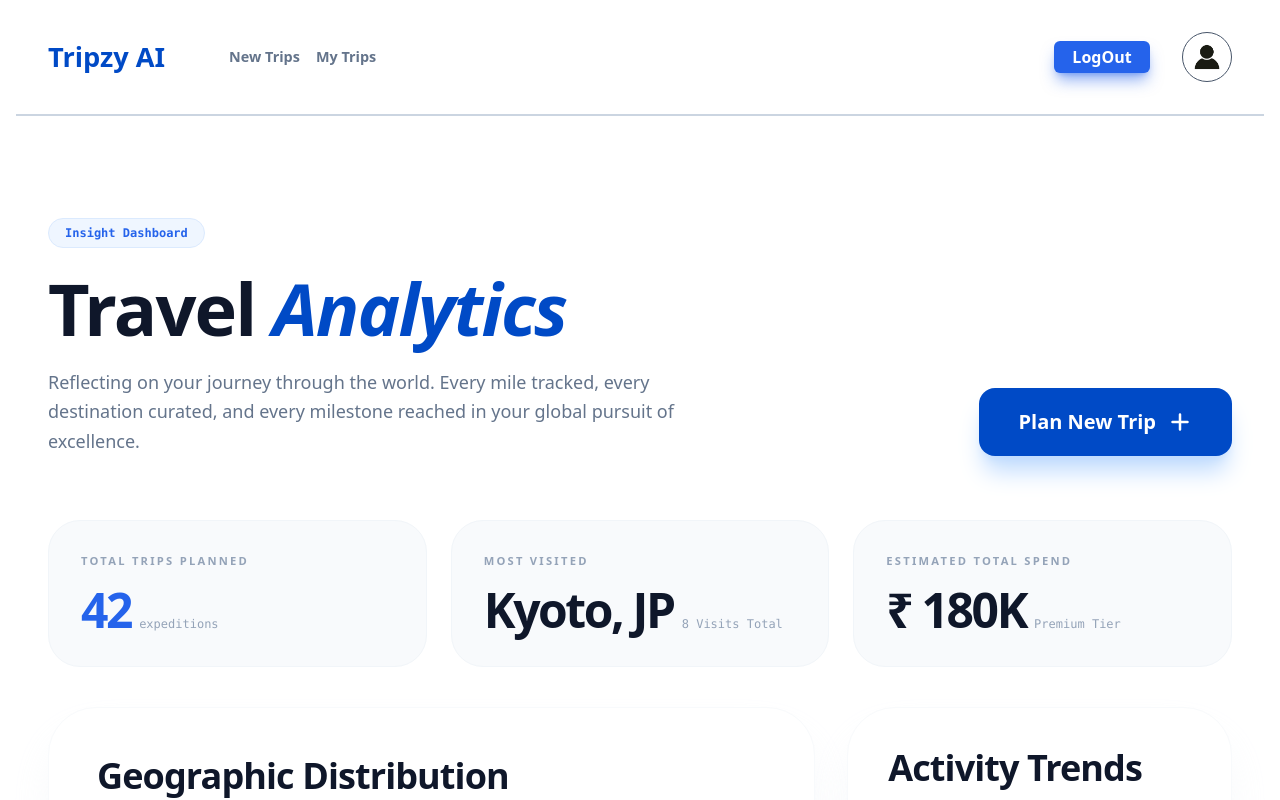
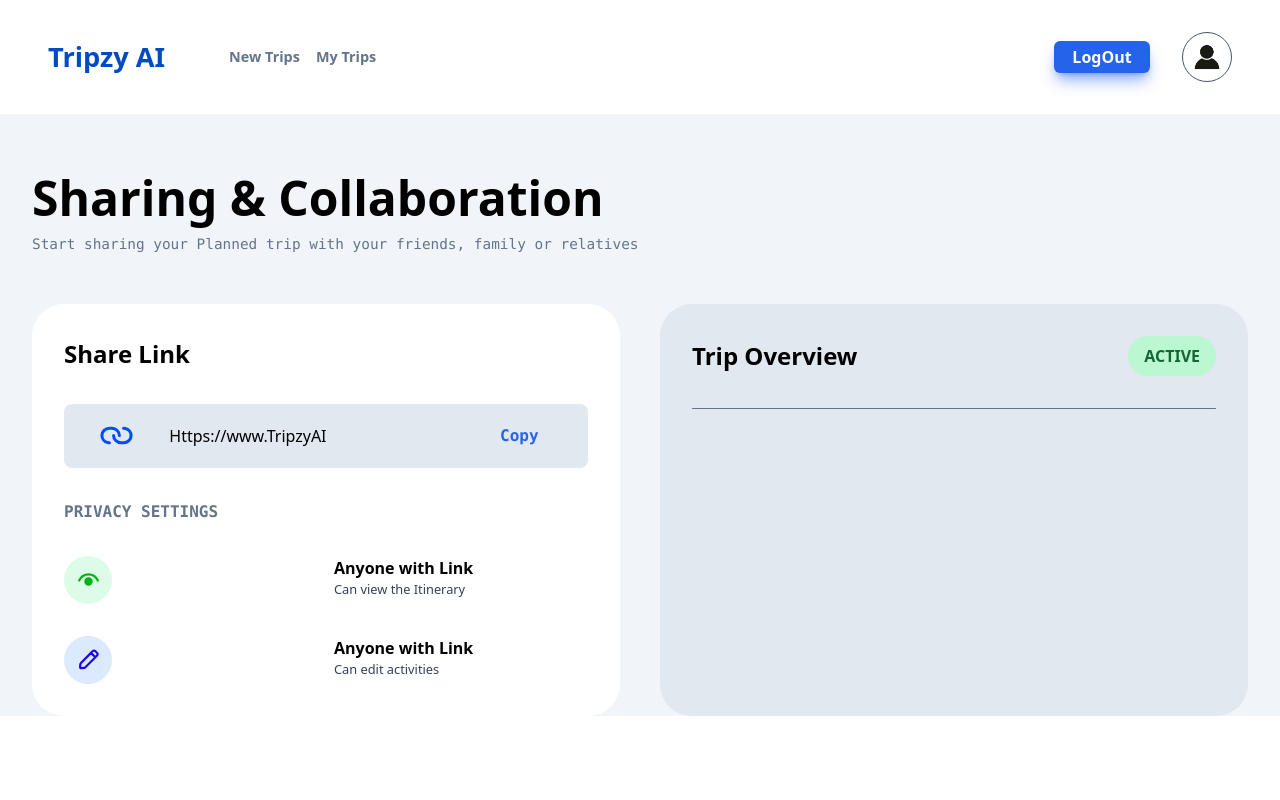
Before and after one commit to bhavesh10joshi/Tripzy, a React (Vite) app in the folder frontend/: page / in a window 1280 px wide. Shown: the top 800 px of the page. Built offline with nearby package versions, Linux system fonts and the light colour scheme.

Commit message:
Started Working on the User's Trip sharing page Of the application

```diff
--- a/frontend/src/App.tsx
+++ b/frontend/src/App.tsx
@@ -9,6 +9,7 @@ import { BrowserRouter , Route , Routes} from "react-router-dom";
 import { Notifictions } from "./Pages/Notfifications";
 import { LandingPage } from "./Pages/LandingPage";
 import { Analytics } from "./Pages/Analytics";
+import { MyTripShare } from "./Pages/SharingPage";
 
 function App() {
   return<>
@@ -26,7 +27,8 @@ function App() {
   </BrowserRouter> */}
   {/* <Notifictions/> */}
   {/* <LandingPage/> */}
-  <Analytics/>
+  {/* <Analytics/> */}
+  <MyTripShare/>
   </>
 }
 
--- a/frontend/src/Pages/SharingPage.tsx
+++ b/frontend/src/Pages/SharingPage.tsx
@@ -0,0 +1,89 @@
+import { Navbar } from "../Components/Navabar";
+import { Footer } from "../Components/Footer";
+import { Link } from "../Ui/Icons/Link";
+import { ViewEye } from "../Ui/Icons/Eye";
+import { IconEdit } from "../Ui/Icons/Edit";
+
+export function MyTripShare()
+{
+
+    return<>
+        <Navbar/>
+        <div className="bg-slate-100 pl-[2rem] pr-[2rem] mt-[-0.5rem]">
+            <div className="w-full flex">
+                <div className="w-2/4 w-full">
+                    <div className="text-[3rem] text-black flex justify-start items-center font-bold mt-[3rem]">
+                        Sharing & Collaboration
+                    </div>
+                    <div className="font-mono text-slate-500 text-[0.9rem] flex justify-start items-center">
+                        Start sharing your Planned trip with your friends, family or relatives
+                    </div>
+                </div>
+            </div>
+            <div className="flex gap-10 w-full mt-[3rem]">
+                <div className="w-2/6 w-full p-[2rem] bg-white rounded-[2rem]">
+                    <div className="text-[1.5rem] w-full flex justify-start items-center font-semibold">
+                        Share Link
+                    </div>
+                    <div className="w-full h-[4rem] bg-slate-200 rounded-lg mt-[2rem] flex">
+                        <div className="w-1/8 flex justify-center items-center w-full ml-[-4rem]"><Link/></div>
+                        <div className="w-5/8 w-full ml-[-4rem] text-blue flex justify-start items-center ">Https://www.TripzyAI</div>
+                        <div className="w-2/8 text-blue-300 font-mono font-semibold flex justify-center items-center w-full mr-[-3rem]"><button>Copy</button></div>
+                    </div>
+                    <div className="w-full mt-[2rem]">
+                        <div className="text-slate-500 font-semibold font-mono flex justify-start items-center">PRIVACY SETTINGS</div>
+                        <button aria-label="Link Setting Button" className="mt-[2rem] flex w-full">
+                            <div className="w-1/8 w-full flex">
+                                <div className="bg-green-100 w-[3rem] h-[3rem] rounded-full flex justify-center items-center">
+                                    <ViewEye/>
+                                </div>
+                            </div>
+                            <div className="w-7/8 place-items-start ml-[1rem] w-full ml-[-17rem]">
+                                <div className="font-semibold flex justify-start w-full items-center">
+                                    Anyone with Link
+                                </div>
+                                <div className="text-slate-700 font-light text-[0.8rem] flex justify-start items-center w-full">
+                                    Can view the Itinerary
+                                </div>
+                            </div>
+                        </button>
+                        <button aria-label="Link Setting Button" className="mt-[2rem] flex w-full">
+                            <div className="w-1/8 w-full flex">
+                                <div className="bg-blue-100 w-[3rem] h-[3rem] rounded-full flex justify-center items-center">
+                                    <IconEdit/>
+                                </div>
+                            </div>
+                            <div className="w-7/8 place-items-start ml-[1rem] w-full ml-[-17rem]">
+                                <div className="font-semibold flex justify-start w-full items-center">
+                                    Anyone with Link
+                                </div>
+                                <div className="text-slate-700 font-light text-[0.8rem] flex justify-start items-center w-full">
+                                    Can edit activities
+                                </div>
+                            </div>
+                        </button>
+                    </div>
+                </div>
+                <div className="w-4/6 w-full p-[2rem] bg-slate-200 rounded-[2rem]">
+                    <div className="flex">
+                        <div className="text-[1.5rem] text-black font-semibold w-3/6 w-full flex justify-start items-center">Trip Overview</div>
+                        <div className="w-3/6 w-full flex justify-end items-end">
+                            <div className="flex justify-center items-center bg-green-200 text-green-800 font-bold pl-[1rem] pr-[1rem] pt-[0.5rem] pb-[0.5rem] rounded-full">
+                                ACTIVE
+                            </div>
+                        </div>
+                    </div>
+                    <div className="w-full h-[0.01rem] bg-slate-500 mt-[2rem] rounded-full"></div>
+                    <div>
+                        <div>
+                            <div></div>
+                            <div></div>
+                        </div>
+                        <div></div>
+                    </div>
+                </div>
+            </div>
+        </div>
+        <Footer/>
+    </>
+}
--- /dev/null
+++ b/frontend/src/Ui/Icons/Edit.tsx
@@ -0,0 +1,8 @@
+export function IconEdit()
+{
+    return<>
+        <div className="flex justify-center items-center">
+            <svg width="25px" height="25px" viewBox="0 0 24 24" stroke-width="2.1" fill="none" xmlns="http://www.w3.org/2000/svg" color="#1e00ff"><path d="M14.3632 5.65156L15.8431 4.17157C16.6242 3.39052 17.8905 3.39052 18.6716 4.17157L20.0858 5.58579C20.8668 6.36683 20.8668 7.63316 20.0858 8.41421L18.6058 9.8942M14.3632 5.65156L4.74749 15.2672C4.41542 15.5993 4.21079 16.0376 4.16947 16.5054L3.92738 19.2459C3.87261 19.8659 4.39148 20.3848 5.0115 20.33L7.75191 20.0879C8.21972 20.0466 8.65806 19.8419 8.99013 19.5099L18.6058 9.8942M14.3632 5.65156L18.6058 9.8942" stroke="#1e00ff" stroke-width="2.1" stroke-linecap="round" stroke-linejoin="round"></path></svg>
+        </div>
+    </>
+}
--- /dev/null
+++ b/frontend/src/Ui/Icons/Eye.tsx
@@ -0,0 +1,8 @@
+export function ViewEye()
+{
+    return<>
+        <div className="flex justify-center items-center">
+            <svg width="25px" height="25px" viewBox="0 0 24 24" fill="none" xmlns="http://www.w3.org/2000/svg" color="#00b315" stroke-width="2.1"><path d="M3 13C6.6 5 17.4 5 21 13" stroke="#00b315" stroke-width="2.1" stroke-linecap="round" stroke-linejoin="round"></path><path d="M12 17C10.3431 17 9 15.6569 9 14C9 12.3431 10.3431 11 12 11C13.6569 11 15 12.3431 15 14C15 15.6569 13.6569 17 12 17Z" fill="#00b315" stroke="#00b315" stroke-width="2.1" stroke-linecap="round" stroke-linejoin="round"></path></svg>
+        </div>
+    </>
+}
--- /dev/null
+++ b/frontend/src/Ui/Icons/Link.tsx
@@ -0,0 +1,8 @@
+export function Link()
+{
+    return<>
+        <div className="flex justify-center items-center">
+            <svg width="35px" height="35px" stroke-width="2.1" viewBox="0 0 24 24" fill="none" xmlns="http://www.w3.org/2000/svg" color="#004cff"><path d="M14 11.9976C14 9.5059 11.683 7 8.85714 7C8.52241 7 7.41904 7.00001 7.14286 7.00001C4.30254 7.00001 2 9.23752 2 11.9976C2 14.376 3.70973 16.3664 6 16.8714C6.36756 16.9525 6.75006 16.9952 7.14286 16.9952" stroke="#004cff" stroke-width="2.1" stroke-linecap="round" stroke-linejoin="round"></path><path d="M10 11.9976C10 14.4893 12.317 16.9952 15.1429 16.9952C15.4776 16.9952 16.581 16.9952 16.8571 16.9952C19.6975 16.9952 22 14.7577 22 11.9976C22 9.6192 20.2903 7.62884 18 7.12383C17.6324 7.04278 17.2499 6.99999 16.8571 6.99999" stroke="#004cff" stroke-width="2.1" stroke-linecap="round" stroke-linejoin="round"></path></svg>
+        </div>
+    </>
+}
```
